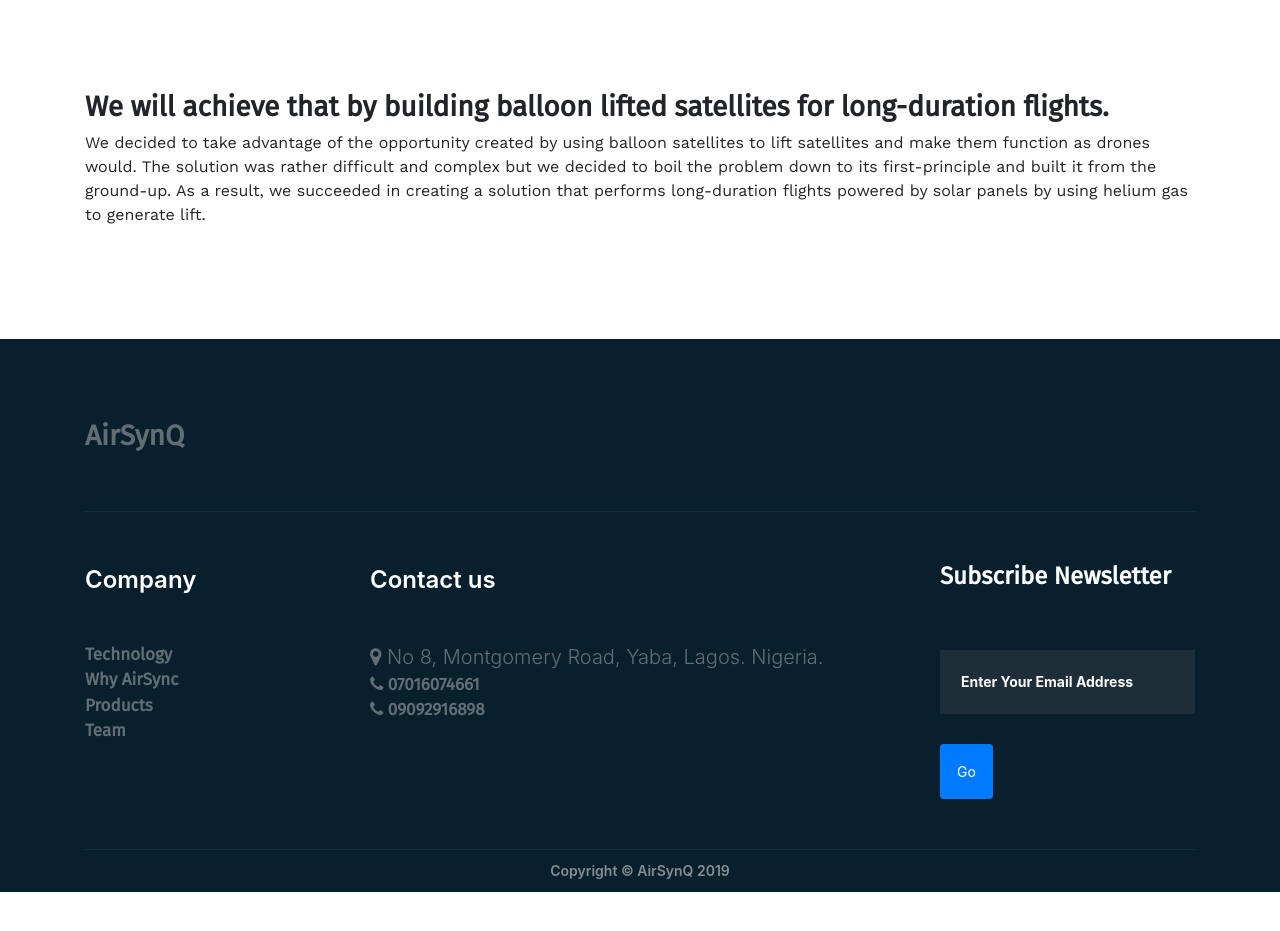
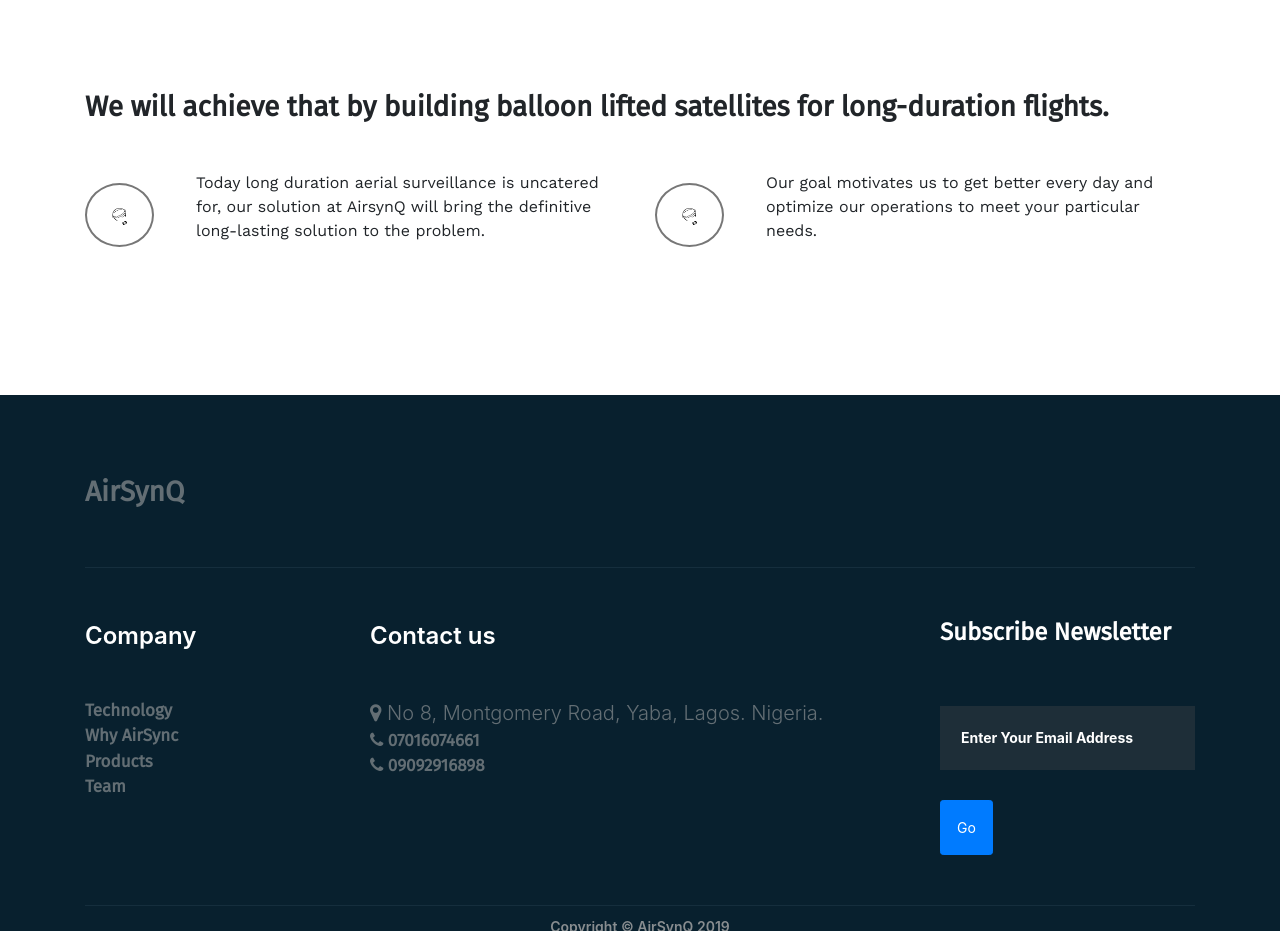
Before and after one commit to Jhhames/airsynq, a plain HTML site: page about-us.html in a window 1280 px wide. Shown: the part 1360-2291 px from the top of the page. Before the commit the page ends 2252 px from the top, so only its background shows below. Drawn offline with nearby package versions, Linux system fonts and the light colour scheme.

Commit message:
about us page

```diff
--- a/about-us.html
+++ b/about-us.html
@@ -143,15 +143,39 @@
             We will achieve that by building balloon lifted satellites for
             long-duration flights.
           </h3>
-          <p>
-            We decided to take advantage of the opportunity created by using
-            balloon satellites to lift satellites and make them function as
-            drones would. The solution was rather difficult and complex but we
-            decided to boil the problem down to its first-principle and built it
-            from the ground-up. As a result, we succeeded in creating a solution
-            that performs long-duration flights powered by solar panels by using
-            helium gas to generate lift.
-          </p>
+          <div class="row">
+            <div class="col-md-6">
+              <div class="row d-flex items-center my-4 py-3">
+                <div class="col-2">
+                  <span class="number-border font-weight-bold">
+                    <img src="./img/logo-icon-black.png" width="15px" alt="" />
+                  </span>
+                </div>
+                <div class="col-10">
+                  <p class="ml-3">
+                    Today long duration aerial surveillance is uncatered for,
+                    our solution at AirsynQ will bring the definitive
+                    long-lasting solution to the problem.
+                  </p>
+                </div>
+              </div>
+            </div>
+            <div class="col-md-6">
+              <div class="row d-flex items-center my-4 py-3">
+                <div class="col-2">
+                  <span class="number-border font-weight-bold">
+                    <img src="./img/logo-icon-black.png" width="15px" alt="" />
+                  </span>
+                </div>
+                <div class="col-10">
+                  <p class="ml-3">
+                    Our goal motivates us to get better every day and optimize
+                    our operations to meet your particular needs.
+                  </p>
+                </div>
+              </div>
+            </div>
+          </div>
         </div>
       </div>
     </div>
```
